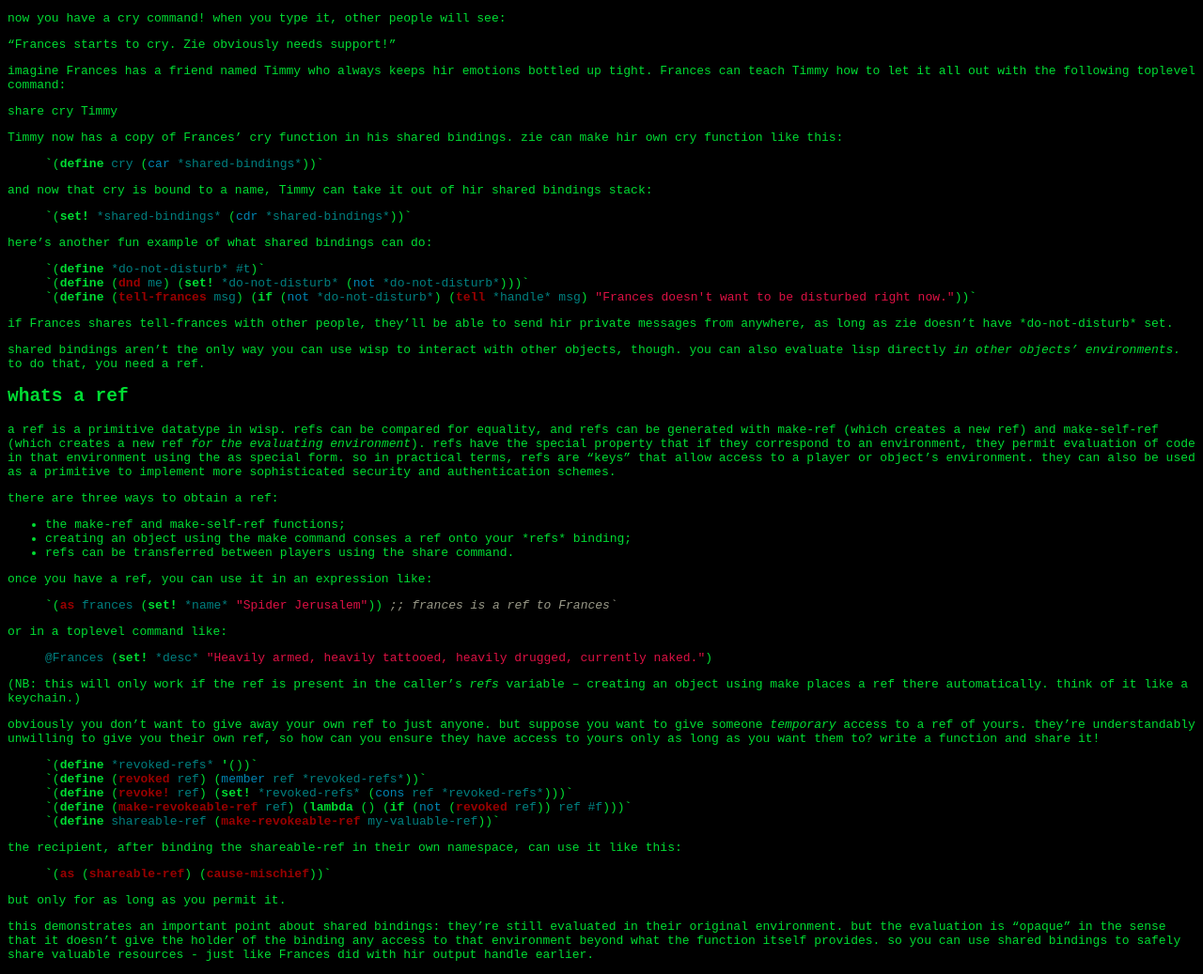
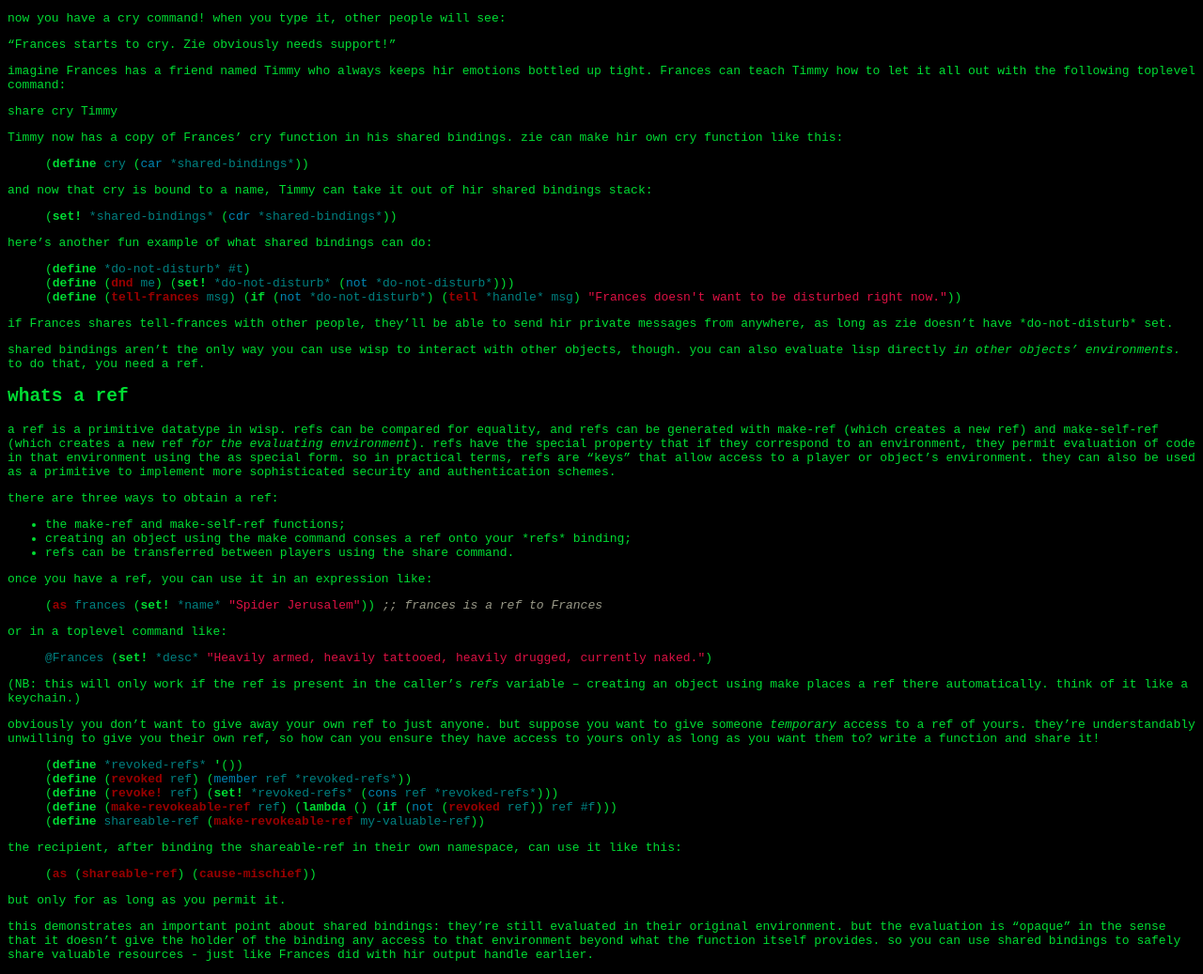
Before and after one commit to cofinalsubnets/witch_house, a Jekyll site: the page built from _posts/2013-03-23-papa-teach-me-to-wisp.md, in a window 1280 px wide. Shown: the part 362-1399 px from the top of the page at 94% size. Built offline with Jekyll 4.4.1, drawn with Linux system fonts in a browser that asks for light colours; some of the changed text lies outside the part shown.

Commit message:
take out code backquotes

```diff
--- a/_posts/2013-03-23-papa-teach-me-to-wisp.md
+++ b/_posts/2013-03-23-papa-teach-me-to-wisp.md
@@ -15,9 +15,9 @@ for starters, player and object attributes like name, description, and password
 so here are some progressively more complicated examples!
 
 {% highlight scheme %}
-`(set! *name* "Frances") ;; change yr name`
-`(set! *desc* "the prettiest persyn around!!") ;; change yr description`
-`(define (cry me) (tell-room me "BAWW" (cat (name me) " starts to cry. Zie obviously needs support!"))) ;; learn to free your emotions`
+(set! *name* "Frances") ;; change yr name
+(set! *desc* "the prettiest persyn around!!") ;; change yr description
+(define (cry me) (tell-room me "BAWW" (cat (name me) " starts to cry. Zie obviously needs support!"))) ;; learn to free your emotions
 {% endhighlight %}
 
 now you have a `cry` command! when you type it, other people will see:
@@ -31,21 +31,21 @@ imagine Frances has a friend named Timmy who always keeps hir emotions bottled u
 Timmy now has a copy of Frances' `cry` function in his shared bindings. zie can make hir own `cry` function like this:
 
 {% highlight scheme %}
-`(define cry (car *shared-bindings*))`
+(define cry (car *shared-bindings*))
 {% endhighlight %}
 
 and now that `cry` is bound to a name, Timmy can take it out of hir shared bindings stack:
 
 {% highlight scheme %}
-`(set! *shared-bindings* (cdr *shared-bindings*))`
+(set! *shared-bindings* (cdr *shared-bindings*))
 {% endhighlight %}
 
 here's another fun example of what shared bindings can do:
 
 {% highlight scheme %}
-`(define *do-not-disturb* #t)`
-`(define (dnd me) (set! *do-not-disturb* (not *do-not-disturb*)))`
-`(define (tell-frances msg) (if (not *do-not-disturb*) (tell *handle* msg) "Frances doesn't want to be disturbed right now."))`
+(define *do-not-disturb* #t)
+(define (dnd me) (set! *do-not-disturb* (not *do-not-disturb*)))
+(define (tell-frances msg) (if (not *do-not-disturb*) (tell *handle* msg) "Frances doesn't want to be disturbed right now."))
 {% endhighlight %}
 
 if Frances shares `tell-frances` with other people, they'll be able to send hir private messages from anywhere, as long as zie doesn't have `*do-not-disturb*` set.
@@ -67,7 +67,7 @@ there are three ways to obtain a ref:
 once you have a ref, you can use it in an expression like:
 
 {% highlight scheme %}
-`(as frances (set! *name* "Spider Jerusalem")) ;; frances is a ref to Frances`
+(as frances (set! *name* "Spider Jerusalem")) ;; frances is a ref to Frances
 {% endhighlight %}
 
 or in a toplevel command like:
@@ -81,17 +81,17 @@ or in a toplevel command like:
 obviously you don't want to give away your own ref to just anyone. but suppose you want to give someone _temporary_ access to a ref of yours. they're understandably unwilling to give you their own ref, so how can you ensure they have access to yours only as long as you want them to? write a function and share it!
 
 {% highlight scheme %}
-`(define *revoked-refs* '())`
-`(define (revoked ref) (member ref *revoked-refs*))`
-`(define (revoke! ref) (set! *revoked-refs* (cons ref *revoked-refs*)))`
-`(define (make-revokeable-ref ref) (lambda () (if (not (revoked ref)) ref #f)))`
-`(define shareable-ref (make-revokeable-ref my-valuable-ref))`
+(define *revoked-refs* '())
+(define (revoked ref) (member ref *revoked-refs*))
+(define (revoke! ref) (set! *revoked-refs* (cons ref *revoked-refs*)))
+(define (make-revokeable-ref ref) (lambda () (if (not (revoked ref)) ref #f)))
+(define shareable-ref (make-revokeable-ref my-valuable-ref))
 {% endhighlight %}
 
 the recipient, after binding the `shareable-ref` in their own namespace, can use it like this:
 
 {% highlight scheme %}
-`(as (shareable-ref) (cause-mischief))`
+(as (shareable-ref) (cause-mischief))
 {% endhighlight %}
 
 but only for as long as you permit it.
```
